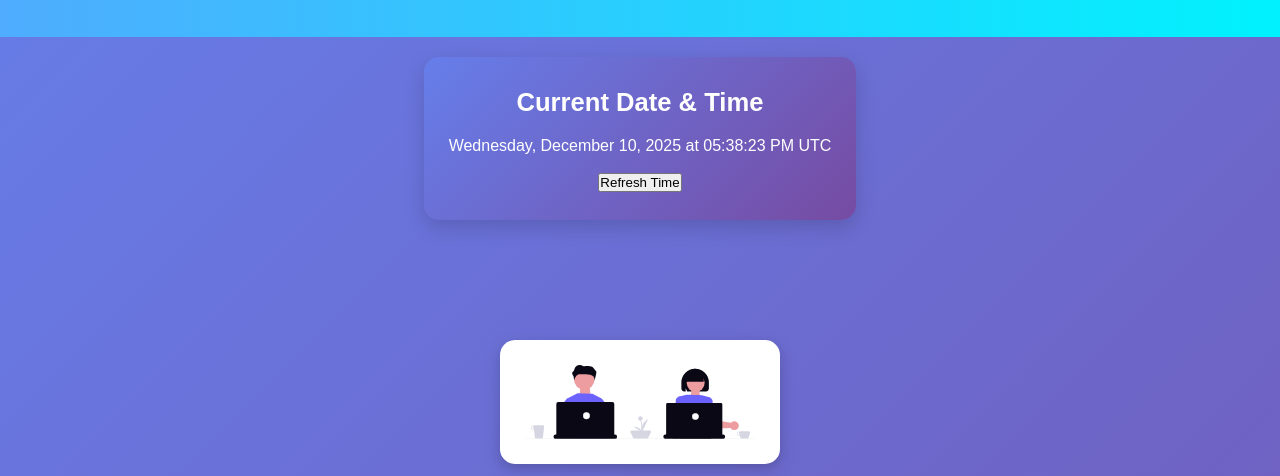
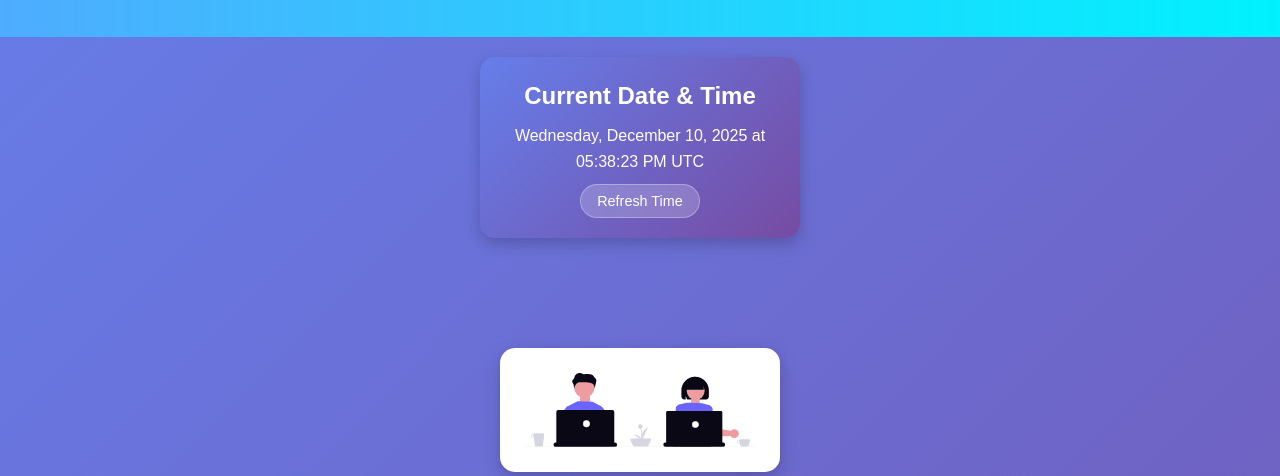
Before and after one commit to aneupane-debug/WebProject, a plain HTML site: page index.html in a window 1280 px wide. Shown: the part 170-646 px from the top of the page. Drawn offline with Linux system fonts and the light colour scheme.

Commit message:
Update datetime-section styles for consistency

```diff
--- a/styles.css
+++ b/styles.css
@@ -332,28 +332,51 @@ textarea:focus {
     display: block;
 }
 
-/* Updated datetime-section to match card styling */
+/* UPDATED datetime-section to match card styling */
 .datetime-section {
     background: linear-gradient(135deg, #667eea, #764ba2);
     color: white;
-    padding: 25px;
+    padding: 20px;
     text-align: center;
-    max-width: 700px;
-    margin: 0 auto 30px auto;
+    width: 90%;
+    max-width: 320px;
+    margin: 0 auto 20px auto;
     border-radius: 15px;
-    box-shadow: 0 8px 20px rgba(0,0,0,0.15);
+    box-shadow: 0 6px 15px rgba(0,0,0,0.2);
+    display: flex;
+    flex-direction: column;
+    align-items: center;
+    justify-content: center;
 }
 
-/* New styles for datetime container */
 .datetime-container h2 {
-    margin-bottom: 10px;
-    font-size: 1.6em;
+    margin-bottom: 8px;
+    font-size: 1.5em;
+    font-weight: bold;
 }
 
-/* New style for refresh button */
+.datetime-container p {
+    font-size: 1.1em;
+    margin-bottom: 10px;
+    font-weight: 500;
+}
+
 .refresh-btn {
-    margin-top: 15px;
+    margin-top: 10px;
+    padding: 8px 16px;
+    background: rgba(255, 255, 255, 0.2);
+    color: white;
+    border: 1px solid rgba(255,255,255,0.3);
+    border-radius: 20px;
+    cursor: pointer;
+    transition: all 0.3s ease;
+    font-size: 0.9em;
     display: inline-block;
+}
+
+.refresh-btn:hover {
+    background: rgba(255, 255, 255, 0.3);
+    transform: translateY(-2px);
 }
 
 .footer-date {
```
